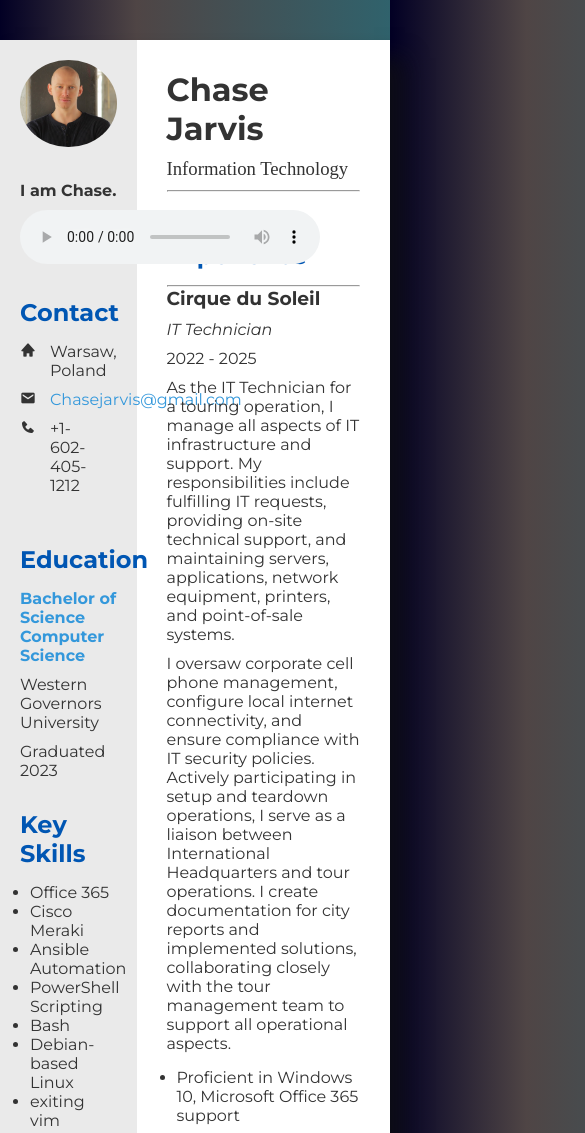
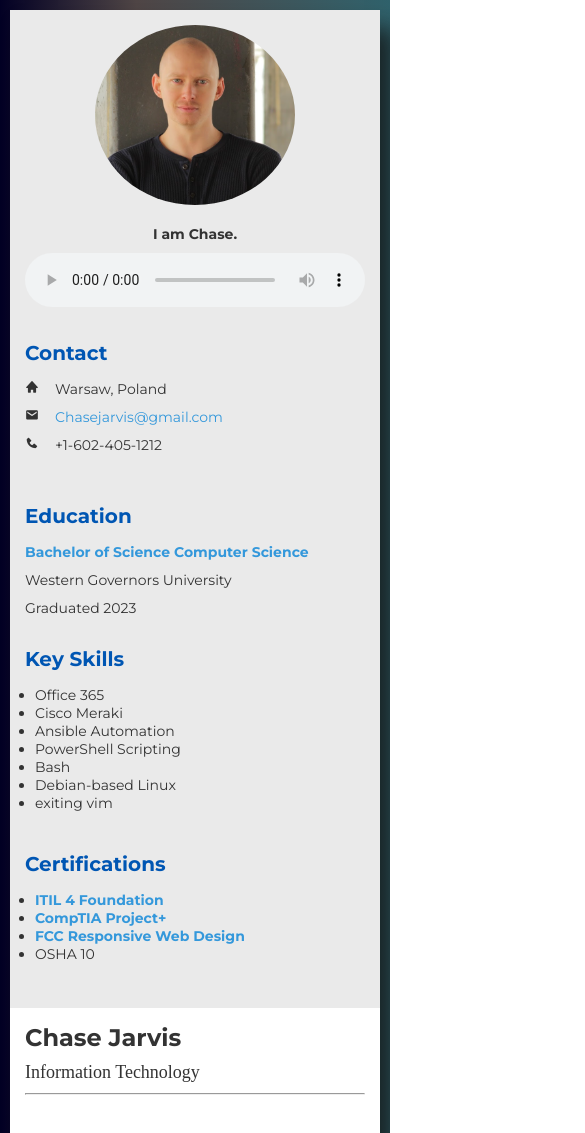
Before and after one commit to jarAcro/Resume_Site, a plain HTML site: page index.html in a window 390 px wide. Shown: the top 1133 px of the page, 585 px wide, since content can reach past the window. Drawn offline with nearby package versions, Linux system fonts and the light colour scheme; a web font is replaced by a local one.

Commit message:
added media queries for better mobile templating

```diff
--- a/style.css
+++ b/style.css
@@ -195,3 +195,65 @@
 ::-webkit-scrollbar-thumb:hover {
     background-color: var(--grey-color);
 }
+
+/*--------------------Responsive code--------------------------------------------------------*/
+@media screen and (max-width: 768px) {
+    .container {
+        flex-direction: column;
+        margin: 20px;
+    }
+
+    .left,
+    .right {
+        width: 100%;
+    }
+
+    .profile-picture img {
+        max-width: 200px;
+        margin: 0 auto 20px;
+        display: block;
+    }
+
+    .contact {
+        grid-template-columns: 30px auto;
+    }
+
+    .interests-lists {
+        grid-template-columns: 1fr;
+    }
+
+    .references-container div {
+        max-width: 100%;
+    }
+}
+
+@media screen and (max-width: 480px) {
+    body {
+        font-size: 14px;
+    }
+
+    h1 {
+        font-size: 24px;
+    }
+
+    h2 {
+        font-size: 20px;
+    }
+
+    h3 {
+        font-size: 18px;
+    }
+
+    .container {
+        margin: 10px;
+    }
+
+    .left,
+    .right {
+        padding: 15px;
+    }
+
+    audio {
+        width: 100%;
+    }
+}
```
